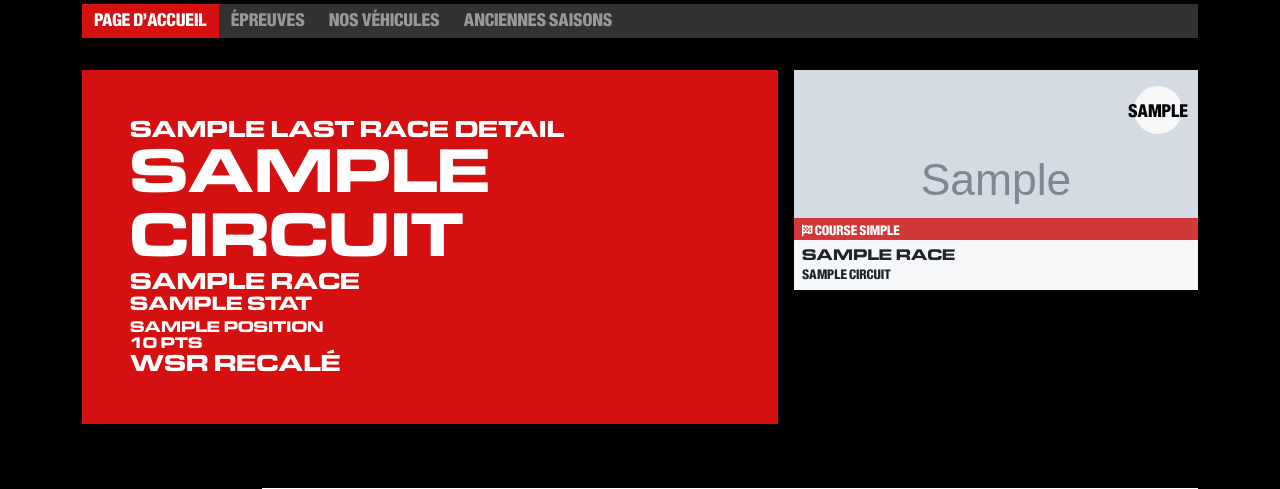
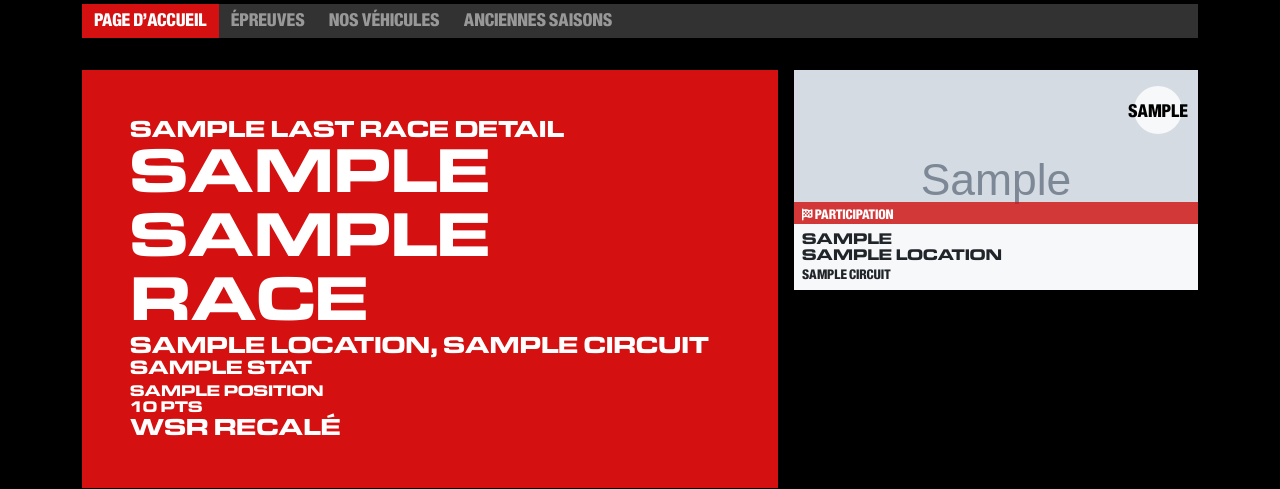
Before and after one commit to SofianeLasri/WSR-website, a Django app: template WSR/templates/home.html in a window 1280 px wide. Shown: the part 148-637 px from the top of the page. Run offline with Django 4.2, Linux system fonts and the light colour scheme; tables that the repository leaves empty hold one stand-in row (values such as "Sample post"); the template is opened without the code that fills it: values that come from a table or form of the project are taken from there, most other values are stand-ins (such as "Sample title", 1, 10 or a date in 2020); grey boxes marked "Sample" are stand-in pictures; style sheets or scripts are compiled from the project's sources; some libraries are stand-ins or nearby versions.

Commit message:
Modification des modèles et de la vue.

```diff
--- a/WSR/models.py
+++ b/WSR/models.py
@@ -29,7 +29,6 @@ class Vehicle(models.Model):
 
 class Race(models.Model):
     class RaceType(models.TextChoices):
-        INVITATION = "invitation"
         CHAMPIONSHIP = "championship"
         SINGLE_RACE = "single_race"
         FACE_TO_FACE = "face_to_face"
@@ -37,13 +36,24 @@ class Race(models.Model):
         AGAINST_TIME = "against_time"
         ELIMINATION = "elimination"
         ENDURANCE = "endurance"
+        TOUGE = "touge"
 
-    name = models.CharField(max_length=100)
+    class RaceParticipationType(models.TextChoices):
+        INVITATION = "invitation"
+        PARTICIPATION = "participation"
+
+    location = models.CharField(max_length=100)
     circuit = models.CharField(max_length=100)
     finishing_position = models.PositiveIntegerField(verbose_name="Finishing Position")
     season = models.ForeignKey(Season, on_delete=models.CASCADE)
     image = models.ImageField(upload_to='race_images', verbose_name="Illustration Image")
     type = models.CharField(max_length=100, choices=RaceType.choices, default=RaceType.SINGLE_RACE)
+    participation_type = models.CharField(
+        max_length=100,
+        choices=RaceParticipationType.choices,
+        default=RaceParticipationType.PARTICIPATION
+    )
+    name = models.CharField(max_length=100, default=None, blank=True, null=True)
     date = models.DateField(default=datetime.date.today)
 
     def __str__(self):
--- a/WSR/templates/home.html
+++ b/WSR/templates/home.html
@@ -26,9 +26,15 @@
 <div class="container vitrine">
     <div class="main-frame eurostile">
         <div>
-            <div class="mid">{{ last_race_details.season_name }}</div>
-            <div class="large">{{ last_race_details.race.circuit }}</div>
-            <div class="mid">{{ last_race_details.race.name }}</div>
+            {% if race.participation_type == 'invitation' %}
+                <div class="mid">{{ last_race_details.season_name }}</div>
+                <div class="large">{{ last_race_details.race.type_string }} {{ last_race_details.race.name }}</div>
+                <div class="mid">{{ last_race_details.race.location }}, {{ last_race_details.race.circuit }}</div>
+            {% else %}
+                <div class="mid">{{ last_race_details.season_name }}</div>
+                <div class="large">{{ last_race_details.race.location }}</div>
+                <div class="mid">{{ last_race_details.race.circuit }}</div>
+            {% endif %}
         </div>
         <div class="detail">
             {% for stat in last_race_details.results %}
@@ -54,29 +60,18 @@
                         <div class="pos second">{{ race.pos_string }}</div>
                     {% endif %}
                 </div>
-                {% if race.type == 'invitation' %}
+                {% if race.participation_type == 'invitation' %}
                     <div class="event-type"><i class="fa-solid fa-envelope"></i> Invitation évènement</div>
-                {% elif race.type == 'championship' %}
-                    <div class="event-type"><i class="fa-solid fa-flag-checkered"></i> Championnat</div>
-                {% elif race.type == 'face_to_face' %}
-                    <div class="event-type"><i class="fa-solid fa-user"></i> Face à face</div>
-                {% elif race.type == 'overtaking' %}
-                    <div class="event-type"><i class="fa-solid fa-user"></i> Dépasssements</div>
-                {% elif race.type == 'against_time' %}
-                    <div class="event-type"><i class="fa-solid fa-timer"></i> Course contre-la-montre</div>
-                {% elif race.type == 'elimination' %}
-                    <div class="event-type"><i class="fa-solid fa-ranking-star"></i> Eliminations</div>
-                {% elif race.type == 'endurance' %}
-                    <div class="event-type"><i class="fa-solid fa-timer"></i> Endurance</div>
                 {% else %}
-                    <div class="event-type"><i class="fa-solid fa-flag-checkered"></i> Course simple</div>
+                    <div class="event-type"><i class="fa-solid fa-flag-checkered"></i> Participation</div>
                 {% endif %}
 
                 <div class="event-desc">
-                    <div class="eurostile w-75">{{ race.name }}</div>
-                    {% if race.type == 'championship' %}
-                        <div class="event-meta-info">3 manches</div>
+                    {% if race.participation_type == 'invitation' %}
+                        <div class="eurostile w-75">{{ race.type_string }}<br>{{ race.name }}</div>
+                        <div class="event-meta-info">{{ race.location }}, {{ race.circuit }}</div>
                     {% else %}
+                        <div class="eurostile w-75">{{ race.type_string }}<br>{{ race.location }}</div>
                         <div class="event-meta-info">{{ race.circuit }}</div>
                     {% endif %}
                 </div>
```
Also changed, not shown: WSR/views.py (+21 -0 lines), WSR/migrations/0006_alter_race_type.py (added), WSR/migrations/0007_rename_name_race_location_race_participation_type_and_more.py (added), WSR/migrations/0008_race_name.py (added).
